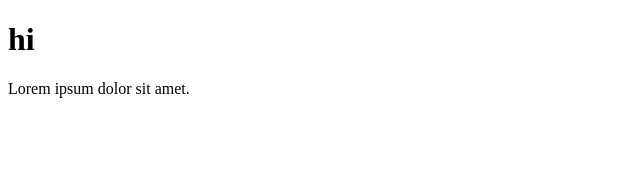
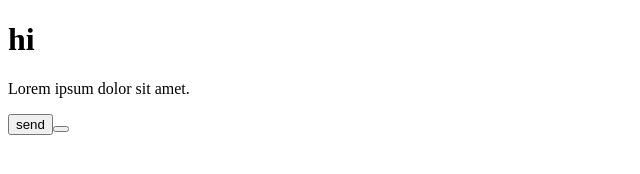
Before and after one commit to wo7257lfF/git-tutorial, a plain HTML site: page index.html in a window 1280 px wide. Shown: the whole page, without its empty margins (0-640 px from the left). Drawn offline with Linux system fonts and the light colour scheme.

Commit message:
a button added to index.html

```diff
--- a/index.html
+++ b/index.html
@@ -10,5 +10,6 @@
         hi
     </h1>
     <p>Lorem ipsum dolor sit amet.</p>
+    <button>send<button/>
 </body>
 </html>
```
